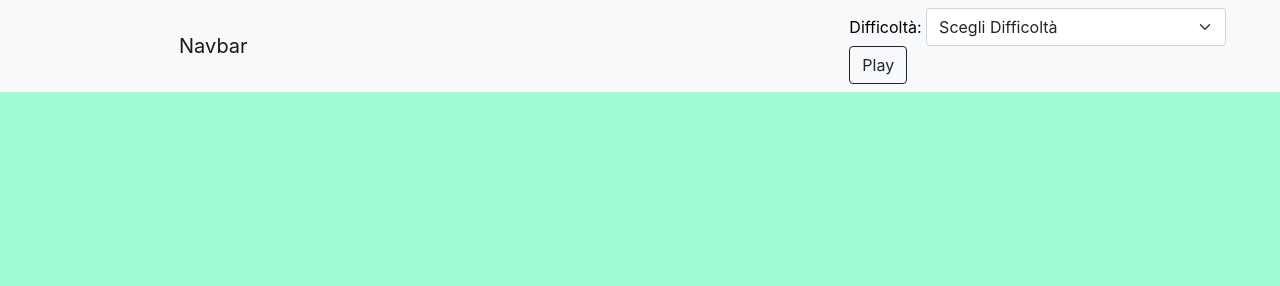
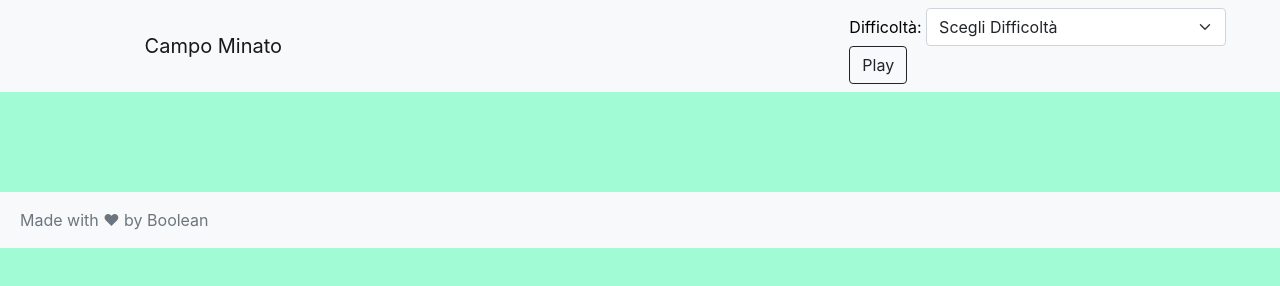
Before and after one commit to giacomo1235/js-campominato-grid, a plain HTML site: page index.html in a window 1280 px wide. Drawn offline with nearby package versions, Linux system fonts and the light colour scheme.

Commit message:
non so come fixare il footer alla fine della pagina

```diff
--- a/css/style.css
+++ b/css/style.css
@@ -8,7 +8,9 @@ body {
     background-color: rgb(63%, 99%, 84%);
     font-family: -apple-system, BlinkMacSystemFont, 'Segoe UI', Roboto, Oxygen, Ubuntu, Cantarell, 'Open Sans', 'Helvetica Neue', sans-serif;
     color: black;
+
 }
+
 
 .container-cards {
     max-width: 800px;
--- a/index.html
+++ b/index.html
@@ -15,7 +15,7 @@
         <div class="container-fluid">
 
                 <div class="col-4 text-center">
-                    <a class="navbar-brand">Navbar</a>
+                    <a class="navbar-brand">Campo Minato</a>
                 </div>
                 <div class="col-4 ">
                     <label for="select">Difficoltà:</label>
@@ -40,6 +40,19 @@
     <div class="container-cards">
         <div class="area-numbers"></div>
     </div>
+
+    <div class="container-fluid bg-light ">
+        <footer class="d-flex flex-wrap justify-content-between align-items-center py-3 my-4">
+          <div class="col-md-4 d-flex align-items-center">
+            <a href="/" class="mb-3 me-2 mb-md-0 text-muted text-decoration-none lh-1">
+
+            </a>
+            <span class="text-muted">Made with &hearts; by Boolean</span>
+          </div>
+
+
+        </footer>
+      </div>
     <script src="https://cdn.jsdelivr.net/npm/bootstrap@5.1.3/dist/js/bootstrap.bundle.min.js" integrity="sha384-ka7Sk0Gln4gmtz2MlQnikT1wXgYsOg+OMhuP+IlRH9sENBO0LRn5q+8nbTov4+1p" crossorigin="anonymous"></script>
     <script src="js/script.js"></script>
 </body>
```
